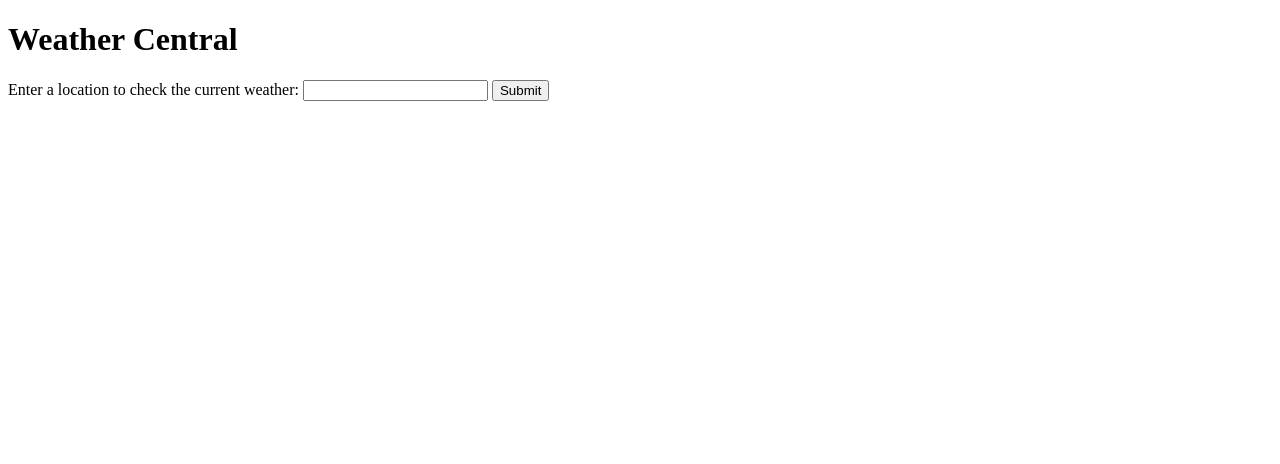
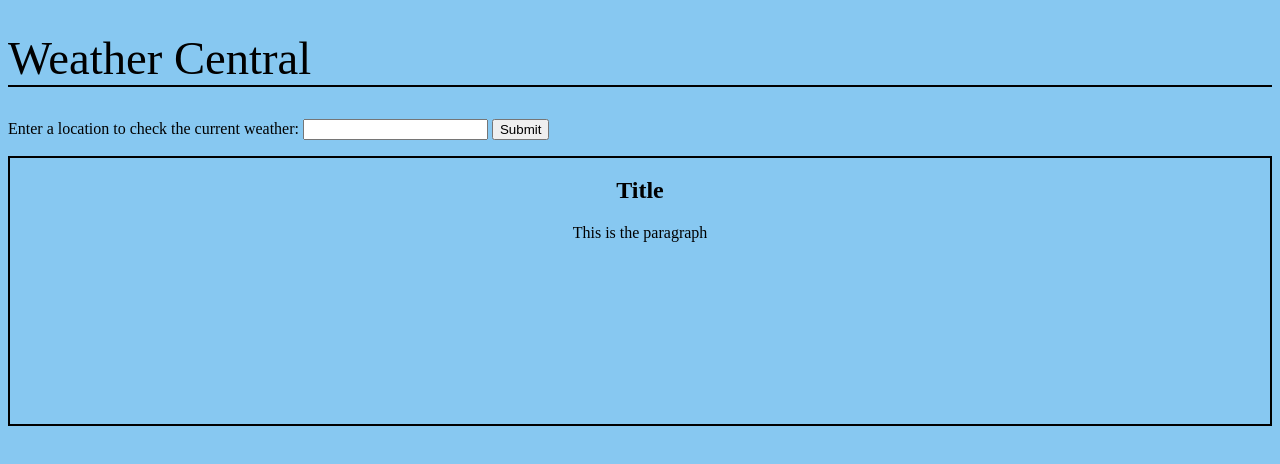
Before and after one commit to bluetmn/WeatherApp, a website: page static/home.html in a window 1280 px wide. Drawn offline with nearby package versions, Linux system fonts and the light colour scheme.

Commit message:
css file

```diff
--- /dev/null
+++ b/static/home.css
@@ -0,0 +1,22 @@
+body {
+    background-color: rgb(135, 200, 241)
+}
+
+#webTitle{
+    font-size: 35pt;
+    font-weight: lighter;
+    border-bottom: 2pt solid;
+}
+
+#prettyResults {
+    border: 2pt solid;
+    height: 200pt;
+}
+
+h2 {
+    text-align: center;
+}
+
+p {
+    text-align: center;
+}
--- a/static/home.html
+++ b/static/home.html
@@ -6,14 +6,14 @@
     <title>Weather Homepage</title>
     <meta name="description" content="">
     <meta name="viewport" content="width=device-width, initial-scale=1">
-    <!--<link rel="stylesheet" href=""> -->
+    <link rel="stylesheet" href="home.css">
     <script src="https://ajax.googleapis.com/ajax/libs/jquery/3.1.0/jquery.min.js"></script>
 
-    <script src="static/home.js"></script>
+    <script src="home.js"></script>
 </head>
 
 <body>
-    <h1>
+    <h1 id = webTitle>
         Weather Central
     </h1>
     <div id="search">
@@ -24,6 +24,8 @@
         <p id="results">
         </p>
         <div id="prettyResults">
+            <h2> Title </h2>
+            <p> This is the paragraph </p>
         </div>
 
     </div>
```
